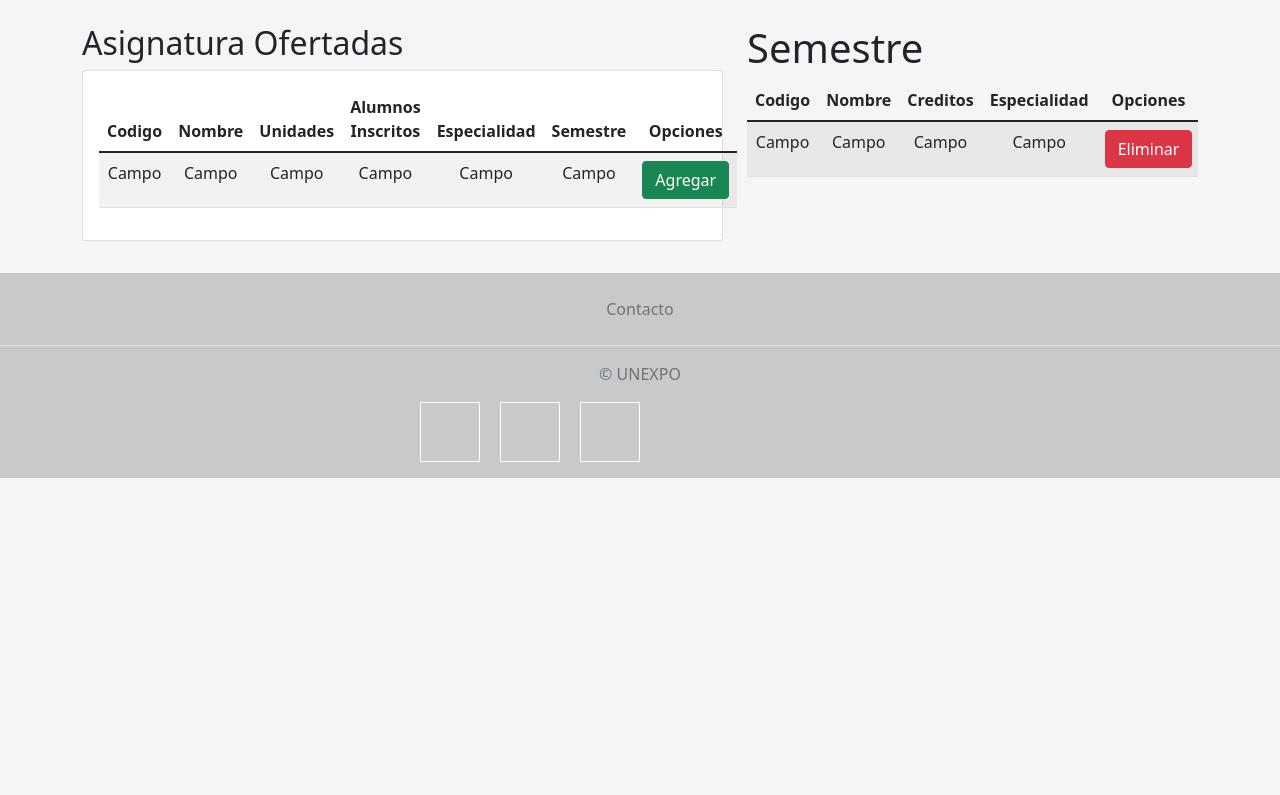
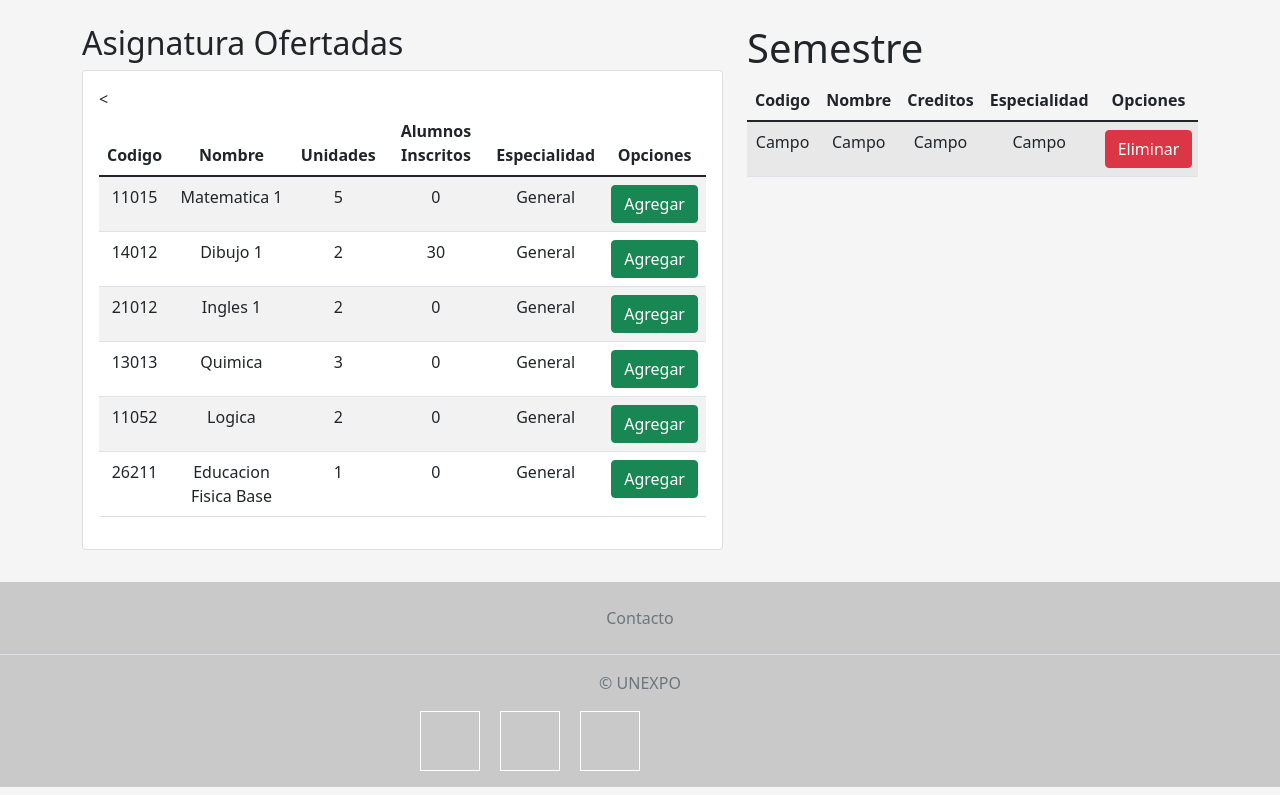
Before and after one commit to ApoliJ28/unexpo_manage, a Django app: page /inscripciones/ in a window 1280 px wide. Shown: the part 86-881 px from the top of the page. Before the commit the page ends 564 px from the top, so only its background shows below. Run offline with Django 4.2, Linux system fonts and the light colour scheme; a user stored in the database is signed in; data comes from the database, SQL or seed files in the repository; some libraries are stand-ins or nearby versions.

Commit message:
Se muestra el listado de materias en las inscripciones

```diff
--- a/Academico/templates/inscripciones.html
+++ b/Academico/templates/inscripciones.html
@@ -38,24 +38,21 @@ Inscripciones
                             <th>Unidades</th>
                             <th>Alumnos Inscritos</th>
                             <th>Especialidad</th>
-                            <th>Semestre</th>
+                            <
                             <th >Opciones</th>
                         </tr>
                     </thead>
                     <tbody>
-
-
+                    {% for asignatura in asignaturas %}
                         <tr class="text-center">
-                            <td>Campo</td>
-                            <td>Campo</td>
-                            <td>Campo</td>
-                            <td>Campo</td>
-                            <td>Campo</td>
-                            <td>Campo</td>
+                            <td>{{asignatura.codigo}}</td>
+                            <td>{{asignatura.nombre}}</td>
+                            <td>{{asignatura.unidades}}</td>
+                            <td>{{asignatura.cantidad_estudiantes}}</td>
+                            <td>{{asignatura.carrera}}</td>
                             <td><a href="" class="btn btn-success">Agregar</a></td>
-
                         </tr>
-
+                    {% endfor %}
 
 
                     </tbody>
@@ -99,8 +96,14 @@ Inscripciones
                                 class="btn btn-danger btn-eliminacion">Eliminar</a>
                         </td>
                     </tr>
+                    {% if reques.session.asignatura.items %}
+                        <tr class="text-center">
+                            <td colspan="6" style="text-align : center">
+                                <a href="" class="btn btn-success">Inscribir</a>
 
-
+                            </td>
+                        </tr>
+                    {% endif %}
 
                 </tbody>
             </table>
--- a/Academico/views.py
+++ b/Academico/views.py
@@ -167,5 +167,5 @@ def editarUsuario(request):
 
 
 def inscripciones(request):
-
-    return render(request, "inscripciones.html")
+    asignaturas = Asignatura.objects.all()
+    return render(request, "inscripciones.html", {"asignaturas": asignaturas})
```
